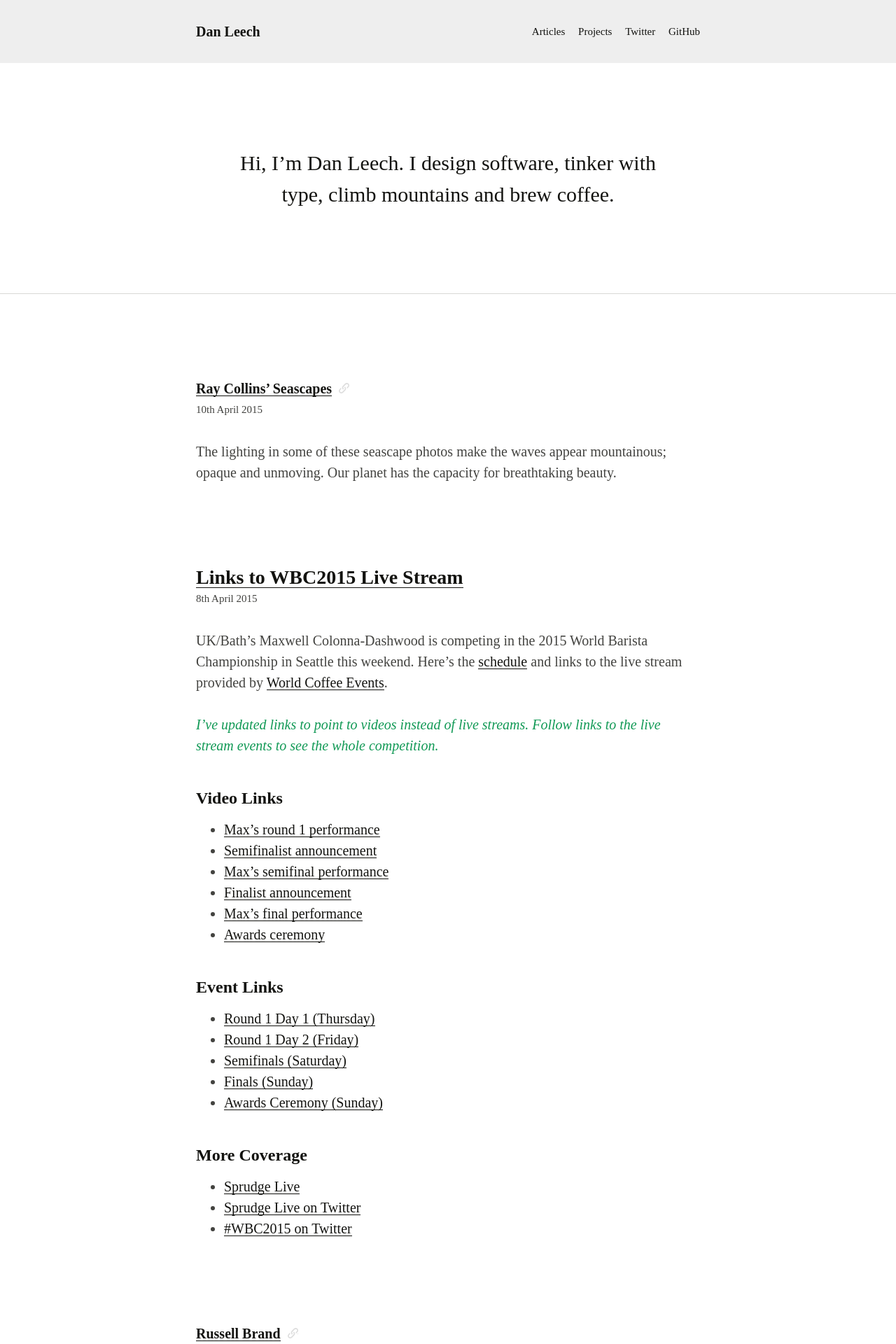
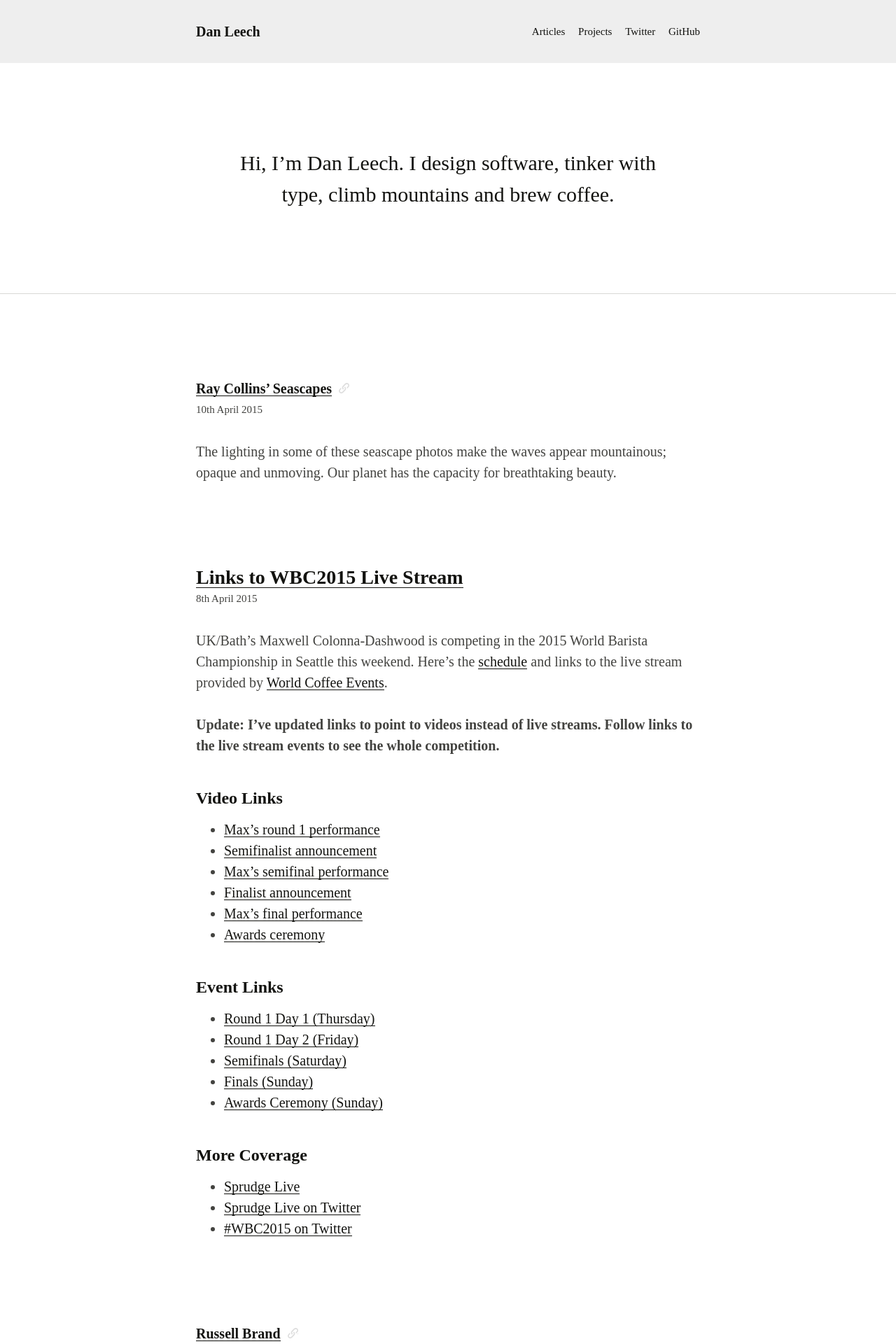
Before and after one commit to danleech/danleech.com, a Jekyll site: the page built from index.md, in a window 1280 px wide. Shown: the top 1920 px of the page at 70% size. Built offline with Jekyll 4.4.1, drawn with Linux system fonts in a browser that asks for light colours; some web fonts are replaced; Markdown is read by kramdown in place of the engine named in the settings.

Commit message:
Simplified INS style

```diff
--- a/_includes/styles.scss
+++ b/_includes/styles.scss
@@ -1,6 +1,5 @@
 $black:       #131310;
 $blue:        #26C6DA;
-$green:       #195;
 $grey:        #D9D9D6;
 $grey-dark:   #434340;
 $grey-light:  #EEE;
@@ -160,9 +159,11 @@ header {
 ins {
     display: block;
     margin: 1.5rem 0;
-    color: $green;
-    font-style: italic;
+    font-weight: 600;
     text-decoration: none;
+    &:before {
+        content: "Update: ";
+    }
     em {
         font-style: normal;
     }
```
